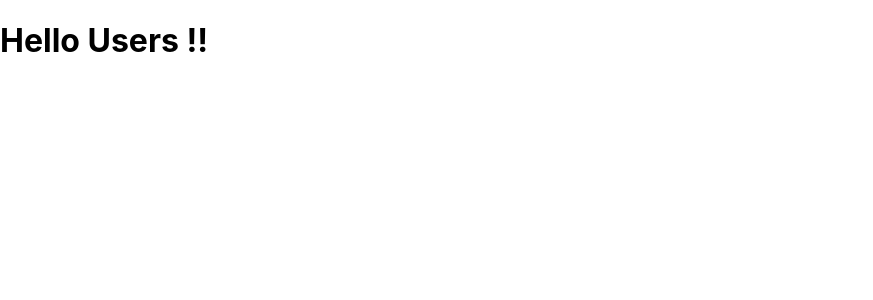
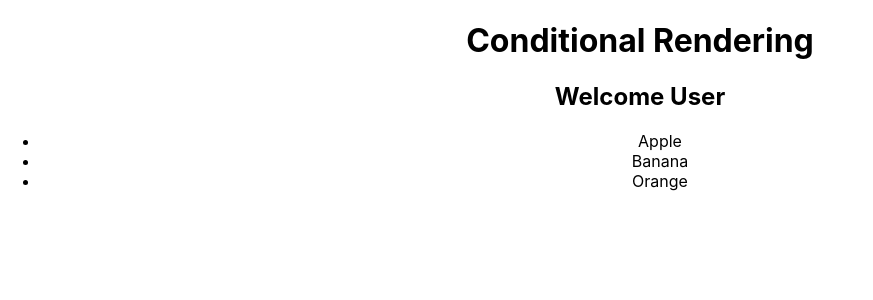
Before and after one commit to avinashsng4161/reactjs_tutorial, a React (Create React App) app: page / in a window 1280 px wide. Shown: the top 300 px of the page, without its empty margins (0-873 px from the left). Built offline with nearby package versions, Linux system fonts and the light colour scheme.

Commit message:
Upload All files

```diff
--- a/package.json
+++ b/package.json
@@ -1,5 +1,5 @@
 {
-  "name": "react-tuts",
+  "name": "part-17-conditional-rendering",
   "version": "0.1.0",
   "private": true,
   "dependencies": {
@@ -12,7 +12,7 @@
     "web-vitals": "^2.1.4"
   },
   "scripts": {
-    "bhaskar": "react-scripts start",
+    "start": "react-scripts start",
     "build": "react-scripts build",
     "test": "react-scripts test",
     "eject": "react-scripts eject"
--- a/src/App.js
+++ b/src/App.js
@@ -1,11 +1,14 @@
-import logo from "./logo.svg";
-import "./App.css";
+import React from "react";
+import './App.css';
+import Profile from "./Profile";
 
 function App() {
   return (
     <div className="App">
-      <h1>Hello World !!</h1>
+      <h1>Conditional Rendering</h1>
+      <Profile/>
     </div>
   );
 }
+
 export default App;
--- /dev/null
+++ b/src/Profile.jsx
@@ -0,0 +1,41 @@
+import React from 'react'
+
+export default function Profile() {
+
+  // Example 1
+  const isLoggedIn = true;
+
+  // example 2
+  const items = ["Apple", "Banana", "Orange"];
+
+  // Example 3
+  const isAuthenticate =false;
+
+  return <>
+
+  {/* Example 1 */}
+  {isLoggedIn ? <h2>Welcome User</h2> : <h2>Welcome Guest</h2>}
+
+  {/* Example 2 */}
+  <div>
+    {items.length > 0 ? (
+      <ul>
+        {
+          items.map((item, index) =>(
+            <li key ={index}>{item}</li>
+          ))}
+      </ul>
+    ): (
+      <p>No Items to display</p>
+    )}
+  </div>
+
+  {/* Example 3 */}
+  <div>
+    {isAuthenticate && (
+      <button onClick = {() => console.log("Logged Out")}>Logout</button>
+    )}
+  </div>
+
+  </>
+}
--- a/src/index.js
+++ b/src/index.js
@@ -1,15 +1,13 @@
-import React from "react";
-import ReactDOM from "react-dom/client";
-import "./index.css";
-import App from "./App";
-import reportWebVitals from "./reportWebVitals";
-import Users from "./Users";
+import React from 'react';
+import ReactDOM from 'react-dom/client';
+import './index.css';
+import App from './App';
+import reportWebVitals from './reportWebVitals';
 
-const root = ReactDOM.createRoot(document.getElementById("root"));
+const root = ReactDOM.createRoot(document.getElementById('root'));
 root.render(
   <React.StrictMode>
-    {/* <App /> */}
-    <Users />
+    <App />
   </React.StrictMode>
 );
 
```
Also changed, not shown: 1 other file (tests, documents, lock files or other folders).
